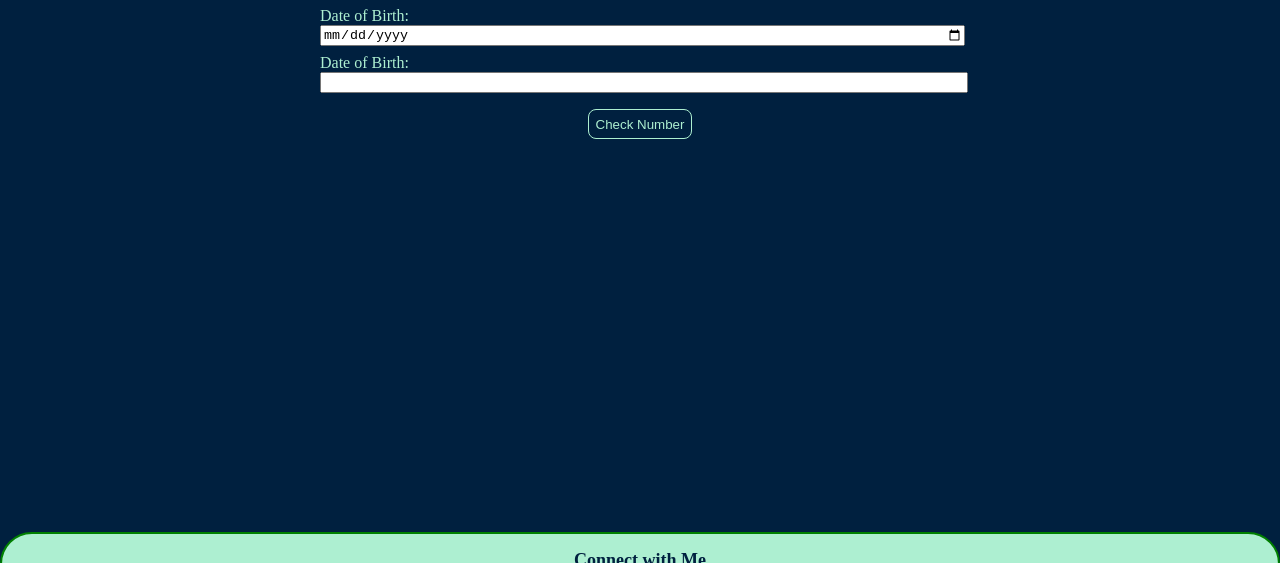
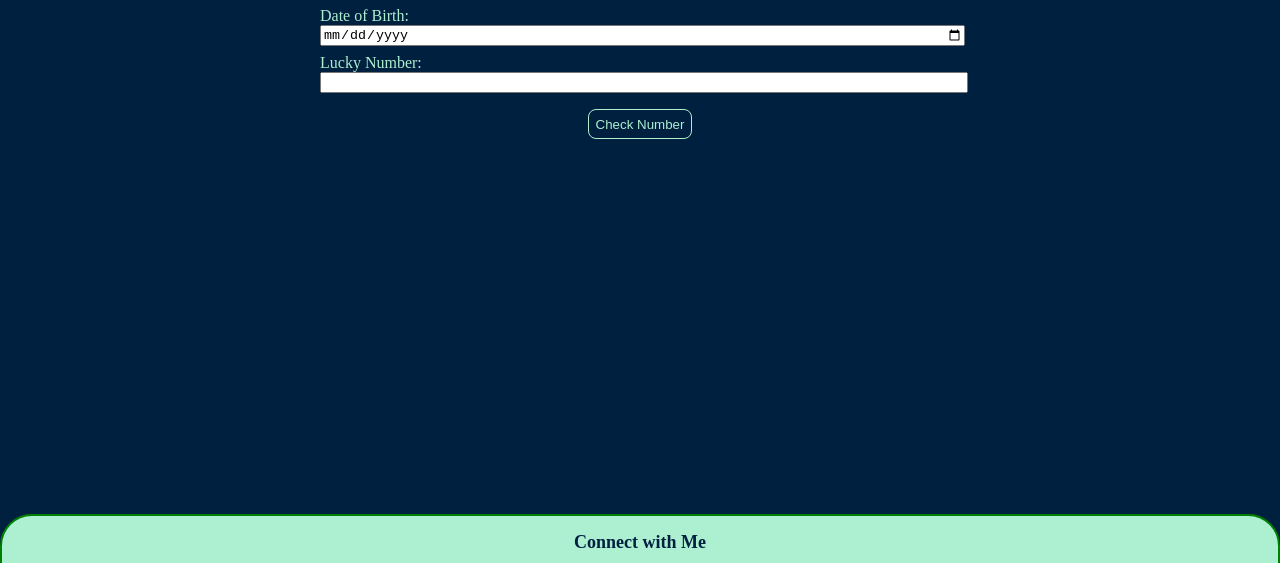
Before and after one commit to yadavanuj44/birthday-lucky-checker, a plain HTML site: page index.html in a window 1280 px wide. Shown: the part 73-636 px from the top of the page. Drawn offline with Linux system fonts and the light colour scheme.

Commit message:
minor bug fix

```diff
--- a/index.html
+++ b/index.html
@@ -13,12 +13,11 @@
     <div class="container">
         <label for="dob">Date of Birth:</label>
         <input type="date" id="dob">
-        <label for="lucky-number">Date of Birth:</label>
+        <label for="lucky-number">Lucky Number:</label>
         <input type="number" id="lucky-number">
         <button id="check-btn">Check Number</button>
         <p id="output"></p>
     </div>
-    <br>
     <br>
     <br>
     <br>
```
